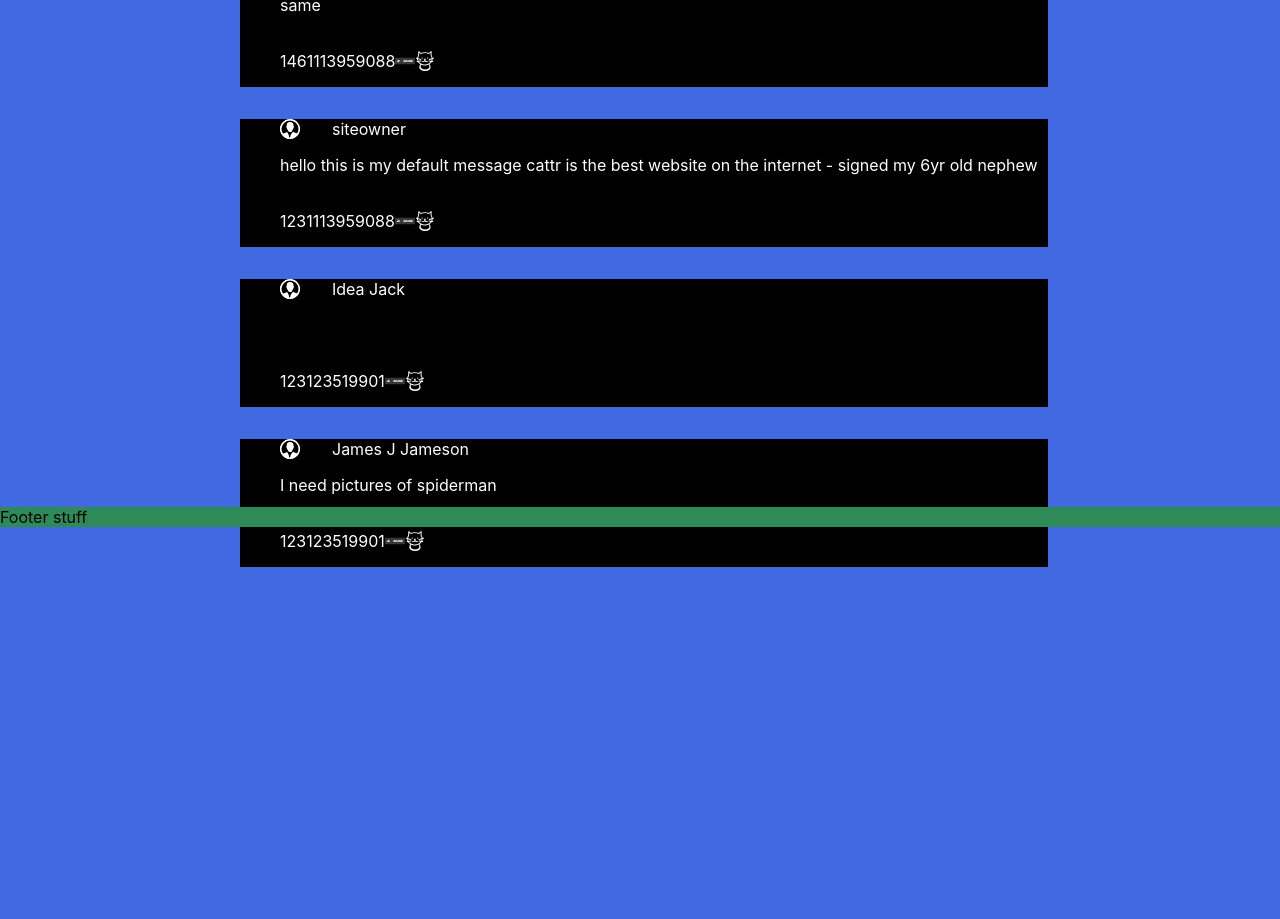
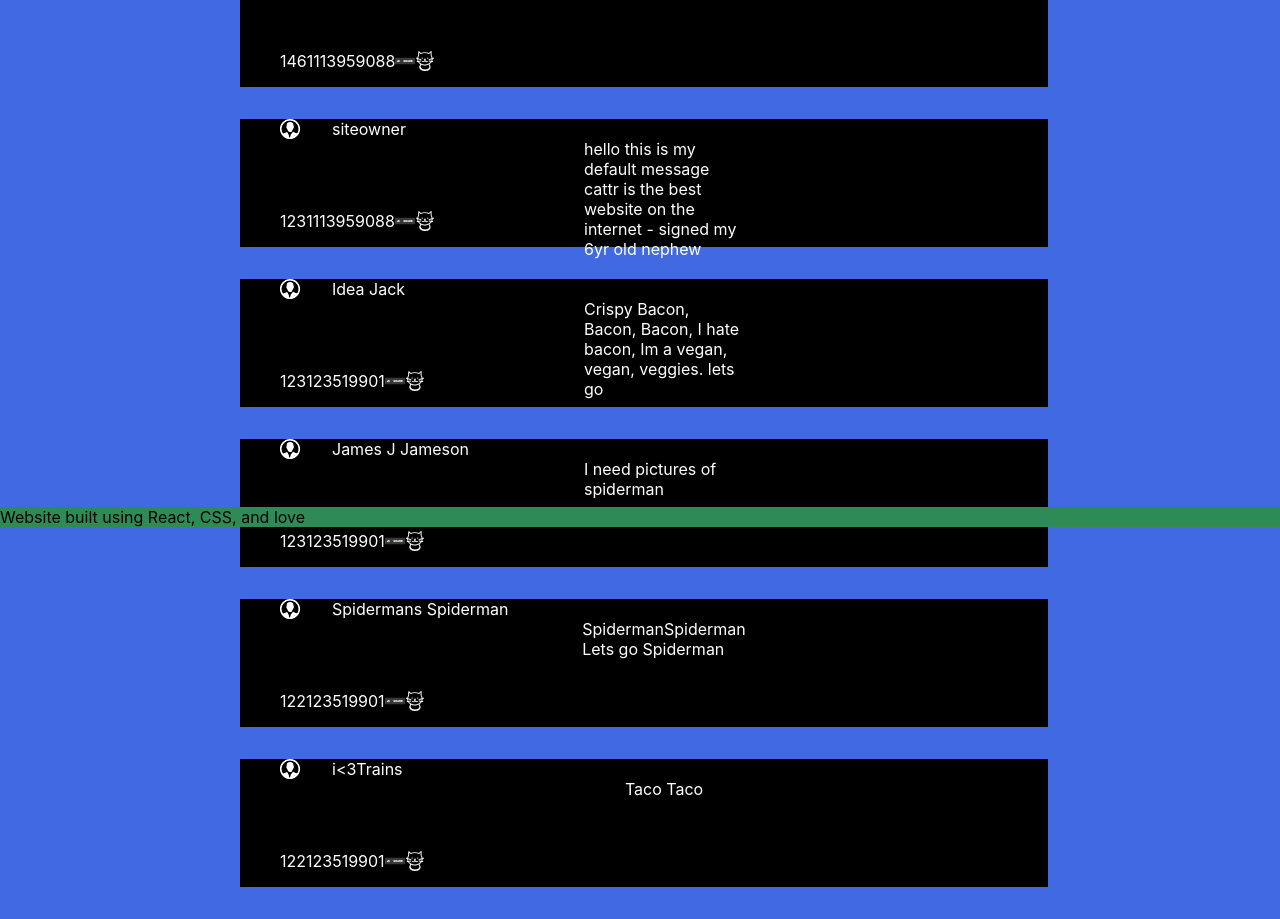
Before and after one commit to jlafleur93/tweeter-react, a React (Create React App) app: page / in a window 1280 px wide. Shown: the part 273-1192 px from the top of the page. Before the commit the page ends 872 px from the top, so only its background shows below. Built offline with nearby package versions, Linux system fonts and the light colour scheme.

Commit message:
more layout changes

```diff
--- a/src/App.js
+++ b/src/App.js
@@ -10,7 +10,7 @@ function App() {
     posts: [
       {
         id: 1,
-        message: "I love it",
+        message: "I actually really love both paw patrol, and the police",
         user: "blmpawpatrol",
         created_at: 1461116232227,
       },
@@ -27,7 +27,7 @@ function App() {
       },
       {
         id: 4,
-        message: "",
+        message: "Crispy Bacon, Bacon, Bacon, I hate bacon, Im a vegan, vegan, veggies. lets go",
         user: "Idea Jack",
         created_at: 123123519901,
       },
@@ -37,6 +37,18 @@ function App() {
         user: "James J Jameson",
         created_at: 123123519901,
       },
+      {
+      id:6,
+      message: "SpidermanSpiderman Lets go Spiderman",
+      user: "Spidermans Spiderman",
+      created_at:122123519901
+    },
+    {
+    id:7,
+    message:"Taco Taco",
+    user: "i<3Trains",
+    created_at:122123519901
+    },
     ],
   };
   return (
--- a/src/components/Footer/Footer.js
+++ b/src/components/Footer/Footer.js
@@ -1,7 +1,8 @@
 import React from 'react';
 import "./Footer.css";
 export default function Footer(){
-    return(<div className="footer-main">
-        Footer stuff
+    return(
+    <div className="footer-main">
+    Website built using React, CSS, and love
     </div>)
 }
--- a/src/components/Message/Message.css
+++ b/src/components/Message/Message.css
@@ -8,6 +8,7 @@
     margin-bottom: 2rem;
     margin-left: 15rem;
     position: relative;
+
 
 }
 .cattr-details{
@@ -37,3 +38,11 @@
     position: absolute;
     bottom: 0;
 }
+
+.user-message{
+    display: flex;
+    align-items: center;
+    justify-content: center;
+    margin: 0 auto;
+    width: 10rem;
+}
--- a/src/components/Message/Message.js
+++ b/src/components/Message/Message.js
@@ -12,7 +12,7 @@ export default function Message(props) {
           <img className="user-profile" src={profile} alt="userprofile" />
           <aside className="profile-name">{x.user}</aside>
         </div>
-        <p>{x.message}</p>
+        <p className="user-message">{x.message}</p>
         <div className="cattr-social">
           <p> {x.created_at} </p>
           <img src={share} alt="share" />
```
